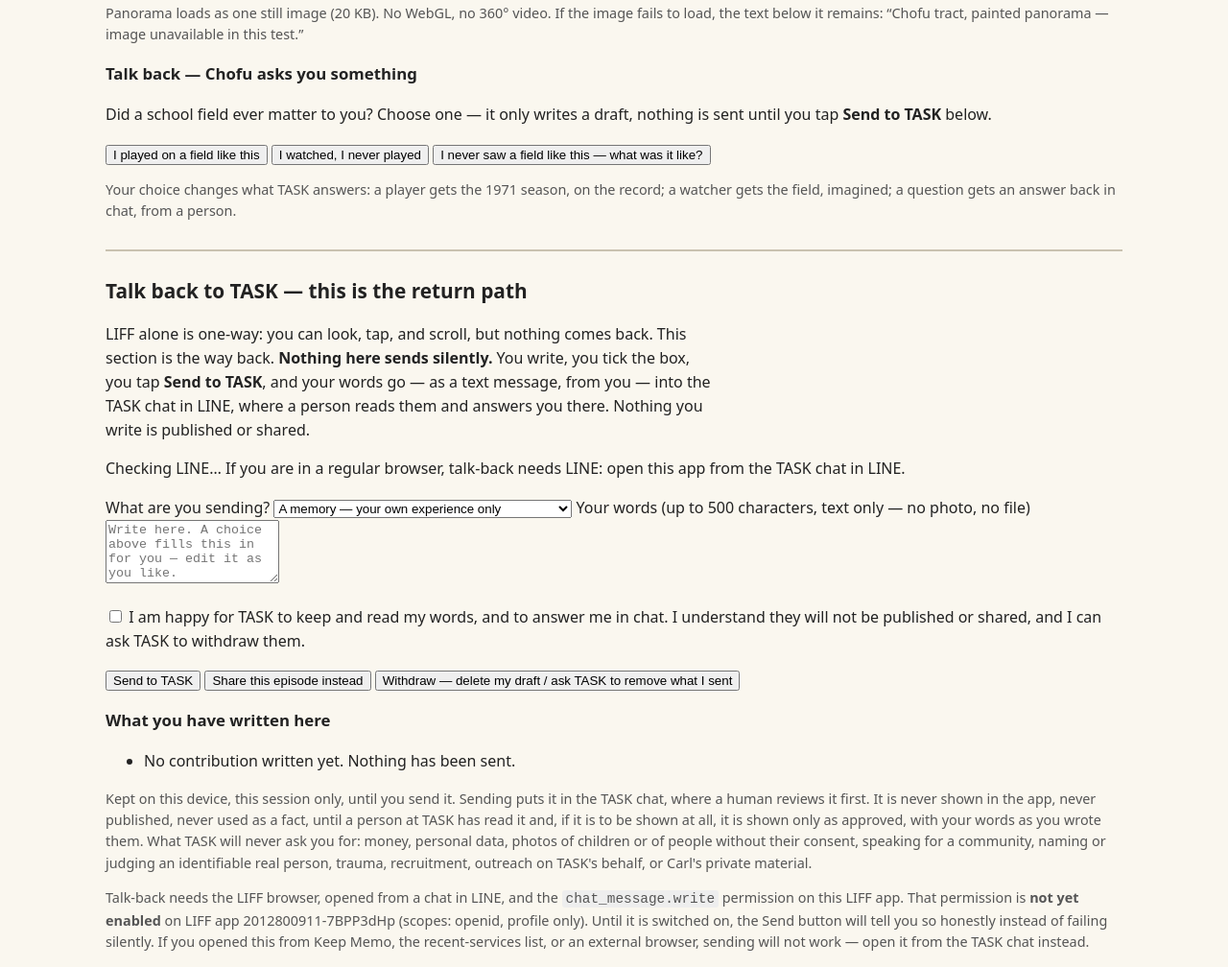
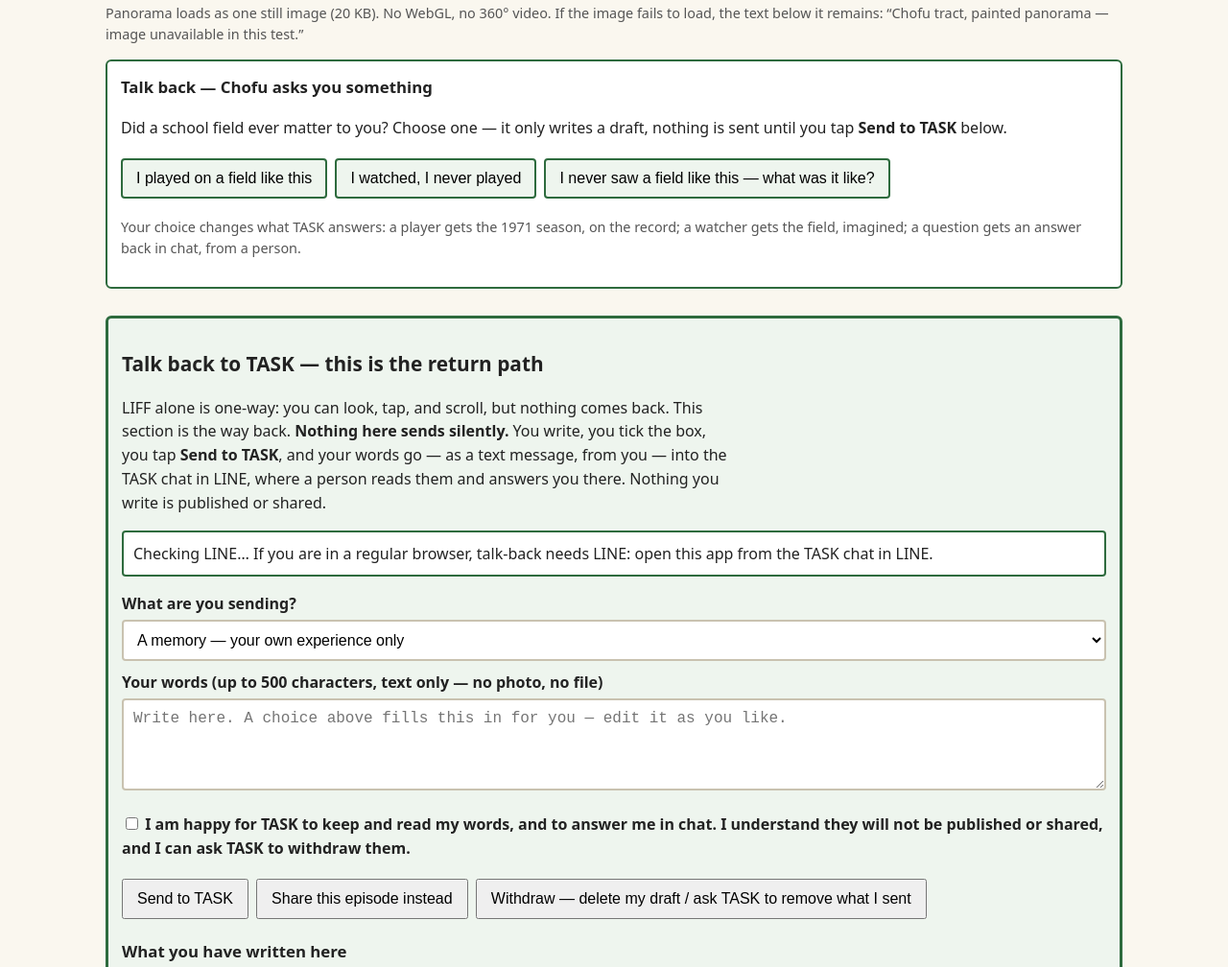
Before and after one commit to chwillpcs-task/rising-together, a plain HTML site: page index.html in a window 1280 px wide. Shown: the part 2958-3966 px from the top of the page at 96% size. Drawn offline with Linux system fonts and the light colour scheme.

Commit message:
Two-way communication: LIFF init, Talk back, send/share/withdraw, deep links (2026-11-25)

```diff
--- a/styles.css
+++ b/styles.css
@@ -77,7 +77,17 @@ footer{padding:16px 20px;border-top:3px solid var(--accent);background:#fff;colo
   .layer,.runner{transition:none !important;animation:none !important}
 }
 
-/* ---- Four-episode app (2026-11-24) ---- */
+/* ---- Two-way communication (2026-11-25) ---- */
+.talkback{border:3px solid var(--accent);background:#eef5ee;padding:14px;border-radius:6px}
+.talkback label{display:block;font-weight:700;margin:10px 0 4px}
+.talkback select,.talkback textarea{width:100%;padding:10px;font-size:1rem;border:2px solid var(--line);border-radius:4px;background:#fff}
+.talkback button{padding:10px 14px;cursor:pointer;font-size:1rem;margin:4px 4px 4px 0}
+#talk-status{border:2px solid var(--accent);background:#fff;padding:10px;border-radius:4px}
+#pending-list{background:#fff;border:1px solid var(--line);padding:14px 14px 14px 28px}
+.two-way{border:2px solid var(--accent);background:#fff;padding:14px;border-radius:6px;margin-top:14px}
+.two-way h3{margin-top:0}
+.choice-btn{display:inline-block;padding:10px 14px;cursor:pointer;font-size:1rem;margin:4px 4px 4px 0;border:2px solid var(--accent);background:#eef5ee;border-radius:4px}
+
 .episode[hidden]{display:none}
 .episode-selector{display:flex;flex-wrap:wrap;gap:8px;align-items:center;padding:12px 20px;background:#fff;border-bottom:2px solid var(--line)}
 .selector-label{font-weight:700}
```
